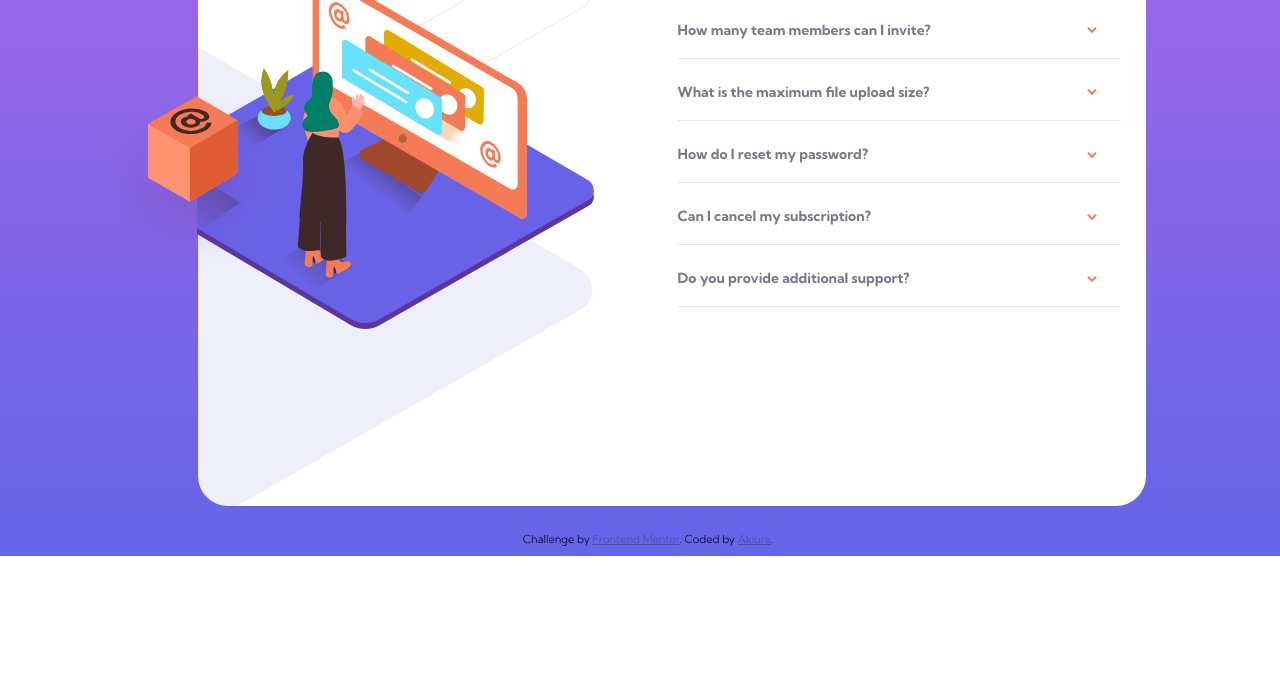
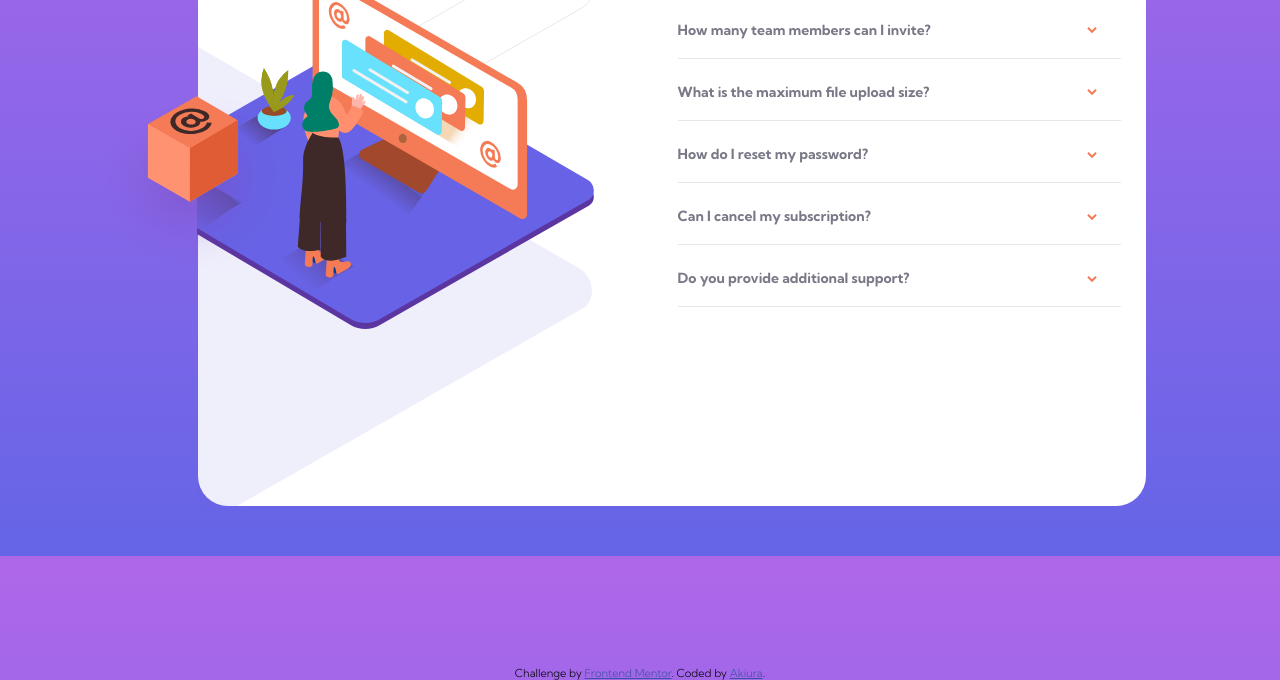
Before and after one commit to Ak-iu/Web_Components, a plain HTML site: page faq-accordion-card-main/index.html in a window 1280 px wide. Shown: the part 244-924 px from the top of the page. Before the commit the page ends 800 px from the top, so only its background shows below. Drawn offline with Linux system fonts and the light colour scheme.

Commit message:
Update style.css

```diff
--- a/faq-accordion-card-main/style.css
+++ b/faq-accordion-card-main/style.css
@@ -122,7 +122,7 @@ html {
     right: 55px;
 }
 .attribution {
-    position: absolute;
+    margin-top:100px;
     color:black;
     bottom: 10px;
     width:100%;
```
